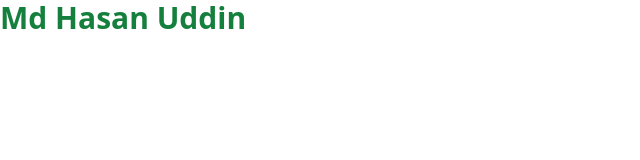
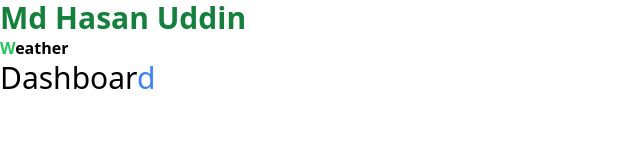
Before and after one commit to Hasan593/weather, a website built with Vite: page index.html in a window 1280 px wide. Shown: the whole page, without its empty margins (0-640 px from the left). Built offline with nearby package versions, Linux system fonts and the light colour scheme.

Commit message:
start works

```diff
--- a/index.html
+++ b/index.html
@@ -8,5 +8,15 @@
     </head>
     <body>
         <h1 class="text-3xl font-bold text-green-700">Md Hasan Uddin</h1>
+        <section>
+            <div>
+                <div>
+                    <h1 class="font-bold"><span class="text-green-500">W</span>eather</h1>
+                    <h1 class="text-3xl">Dashboar<span class="text-blue-500">d</span></h1>
+                </div>
+                <div></div>
+            </div>
+            <div></div>
+        </section>
     </body>
 </html>
```
